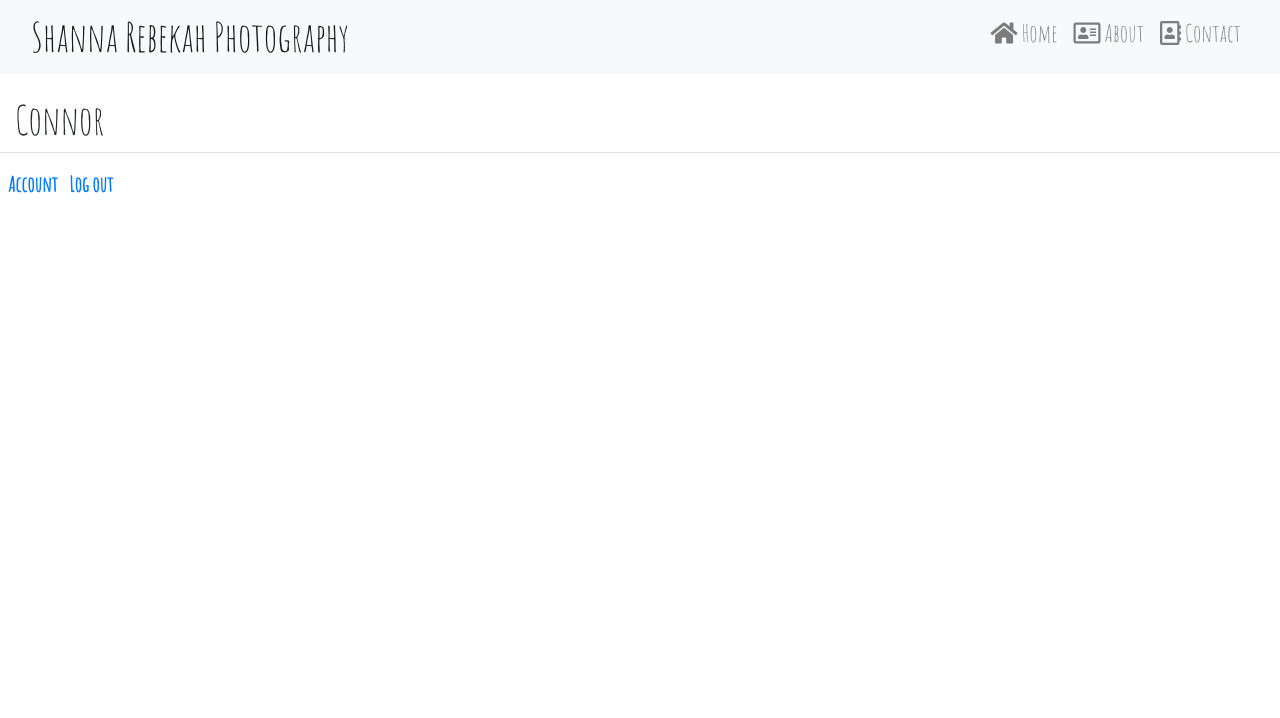
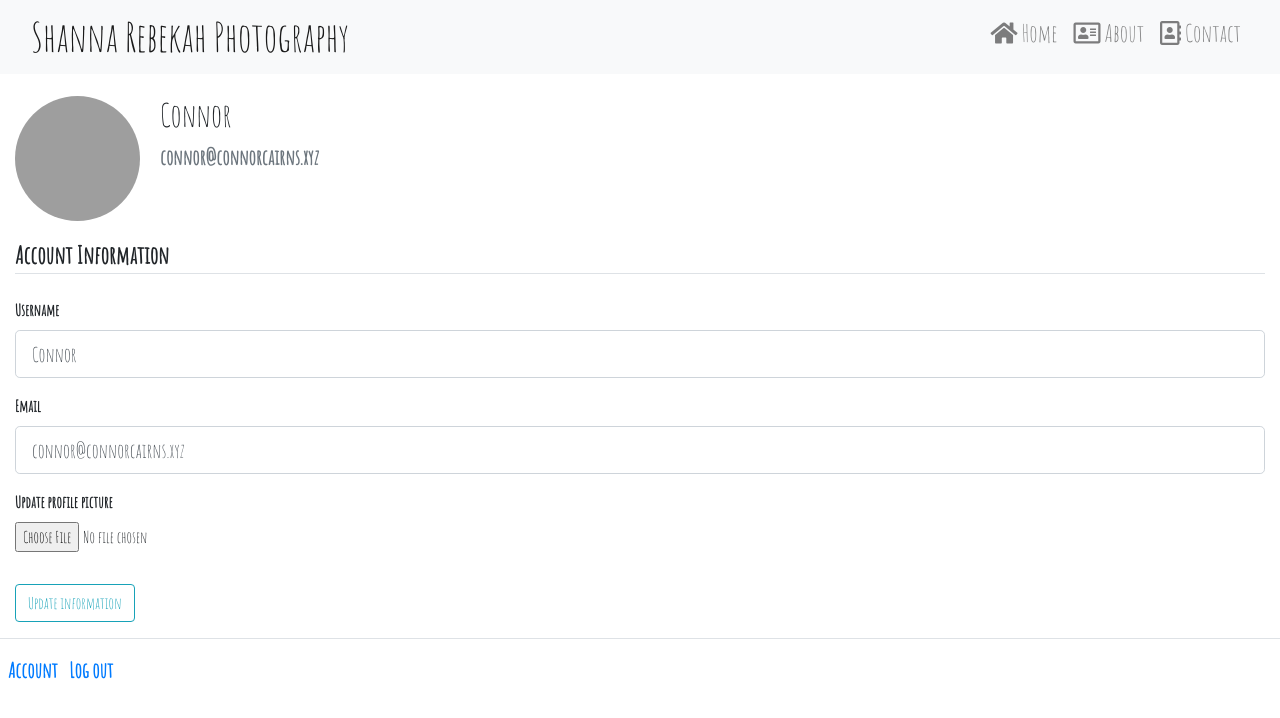
Before and after one commit to ConnorCairns/Shanna-Rebekah-Portfolio-Website, a Flask app: page /account in a window 1280 px wide. Shown: the top 718 px of the page. Run offline with Flask 2, Linux system fonts and the light colour scheme; a user stored in the database is signed in; some libraries are stand-ins or nearby versions; grey boxes are pictures that could not be loaded.

Commit message:
idk what i changed anymore i think account page is better

```diff
--- a/app/forms.py
+++ b/app/forms.py
@@ -1,7 +1,9 @@
 from flask_wtf import FlaskForm
+from flask_wtf.file import FileField, FileAllowed
 from wtforms import StringField, PasswordField, SubmitField, BooleanField
 from wtforms.validators import DataRequired, length, Email, EqualTo, ValidationError
 from app.models import User
+from flask_login import current_user
 
 class Registration(FlaskForm):
     username = StringField("Username", validators=[DataRequired(),length(min=2, max=20)])
@@ -25,3 +27,21 @@ class Login(FlaskForm):
     password = PasswordField("Password", validators=[DataRequired()])
     remember = BooleanField("Remember Login?")
     submit = SubmitField("Log in")
+
+class Edit(FlaskForm):
+    username = StringField("Username", validators=[DataRequired(),length(min=2, max=20)])
+    email = StringField("Email", validators=[DataRequired(),Email()])
+    profile_picture = FileField('Update profile picture', validators=[FileAllowed(['jpg', 'png'])])
+    submit = SubmitField("Update information")
+
+    def validate_username(self, username):
+        if username.data != current_user.username:
+            user = User.query.filter_by(username=username.data).first()
+            if user:
+                raise ValidationError('Username taken')
+
+    def validate_email(self, email):
+        if email.data != current_user.email:
+            email = User.query.filter_by(email=email.data).first()
+            if email:
+                raise ValidationError('Email already has an account created')
--- a/app/models.py
+++ b/app/models.py
@@ -10,10 +10,11 @@ class User(db.Model, UserMixin):
     username = db.Column(db.String(20), unique=True, nullable=False)
     email = db.Column(db.String(120), unique=True, nullable=False)
     password = db.Column(db.String(60), nullable=False)
+    profile_picture = db.Column(db.String(20), nullable=False, default='default.jpg')
     photos = db.relationship('Photos', backref='client', lazy=True)
 
     def __repr__(self):
-        return f"User('{self.username}','{self.email}')"
+        return f"User('{self.username}','{self.email}','{self.profile_picture}')"
 
 
 class Photos(db.Model):
--- a/app/routes.py
+++ b/app/routes.py
@@ -1,9 +1,10 @@
 from flask import render_template, url_for, flash, redirect, request
 from app import app, db, bcrypt
-from app.forms import Registration, Login
+from app.forms import Registration, Login, Edit
 from app.models import User, Photos
 from flask_login import login_user, logout_user, current_user, login_required
-
+import secrets, os
+from PIL import Image
 
 @app.route('/')
 def index():
@@ -62,7 +63,32 @@ def logout():
     logout_user()
     return redirect(url_for('index'))
 
-@app.route('/account')
+def update_profile_picture(picture):
+    name = secrets.token_hex(8)
+    _, ext = os.path.splitext(picture.filename)
+    profile_picture_name = name + ext
+    path = os.path.join(app.root_path, 'static', 'profile pictures' , profile_picture_name)
+    size = (125, 125)
+    image = Image.open(picture)
+    image.thumbnail(size)
+    image.save(path)
+    return profile_picture_name
+
+@app.route('/account', methods=['GET', 'POST'])
 @login_required
 def account():
-    return render_template('account.html', title='Account')
+    form = Edit()
+    if form.validate_on_submit():
+        if form.profile_picture.data:
+            picture = update_profile_picture(form.profile_picture.data)
+            current_user.profile_picture = picture
+        current_user.username = form.username.data
+        current_user.email = form.email.data
+        db.session.commit()
+        flash(f'Account information updated', 'info')
+        return redirect(url_for('account'))
+    elif request.method == 'GET':
+        form.username.data = current_user.username
+        form.email.data = current_user.email
+    image = url_for('static', filename='profile pictures/' + current_user.profile_picture)
+    return render_template('account.html', title='Account', image=image, form=form)
--- a/app/static/css/style.css
+++ b/app/static/css/style.css
@@ -40,3 +40,10 @@ p {
     position: relative;
     transition: .3s;
 }
+
+.profile-picture {
+    height: 125px;
+    width: 125px;
+    margin-right: 20px;
+    margin-bottom: 16px;
+}
--- a/app/templates/account.html
+++ b/app/templates/account.html
@@ -1,5 +1,59 @@
 {% extends 'layout.html' %} {% block body %}
 
-<h1>{{ current_user.username }}</h1>
+<div class="content-section">
+    <div class="media">
+        <img class="rounded-circle profile-picture" src="{{  image  }}">
+        <div class="media-body">
+            <h2>{{ current_user.username }}</h2>
+            <p class="text-secondary">{{ current_user.email }}</p>
+        </div>
+    </div>
+    <div class = "content-section">
+        <form method="POST" action="" enctype="multipart/form-data">
+            {{ form.hidden_tag() }}
+            <fieldset class="form-group">
+                <legend class="border-bottom mb-4">Account Information</legend>
+                <div class="form-group">
+                    {{ form.username.label(class="form-control-label") }}
+                    {% if form.username.errors %}
+                        {{ form.username(class="form-control form-control-lg is-invalid") }}
+                        <div class="invalid-feedback">
+                            {% for error in form.username.errors %}
+                                <span>{{ error }}</span>
+                            {% endfor %}
+                        </div>
+                    {% else %}
+                        {{ form.username(class="form-control form-control-lg") }}
+                    {% endif %}
+                </div>
+                <div class="form-group">
+                    {{ form.email.label(class="form-control-label") }}
+                    {% if form.email.errors %}
+                        {{ form.email(class="form-control form-control-lg is-invalid") }}
+                        <div class="invalid-feedback">
+                            {% for error in form.email.errors %}
+                                <span>{{ error }}</span>
+                            {% endfor %}
+                        </div>
+                    {% else %}
+                        {{ form.email(class="form-control form-control-lg") }}
+                    {% endif %}
+                </div>
+                <div class="form-group">
+                    {{ form.profile_picture.label() }}
+                    {{ form.profile_picture(class="form-control-file") }}
+                    {% if form.profile_picture.errors %}
+                        {% for error in form.profile_picture.errors %}
+                        <span class="text-danger">{{ error }}</span><br>
+                        {% endfor %}
+                    {% endif %}
+                </div>
+            </fieldset>
+            <div class="form-group">
+                {{ form.submit(class="btn btn-outline-info") }}
+            </div>
+        </form>
+    </div>
+</div>
 
 {% endblock %}
```
Also changed, not shown: app/site.db.
